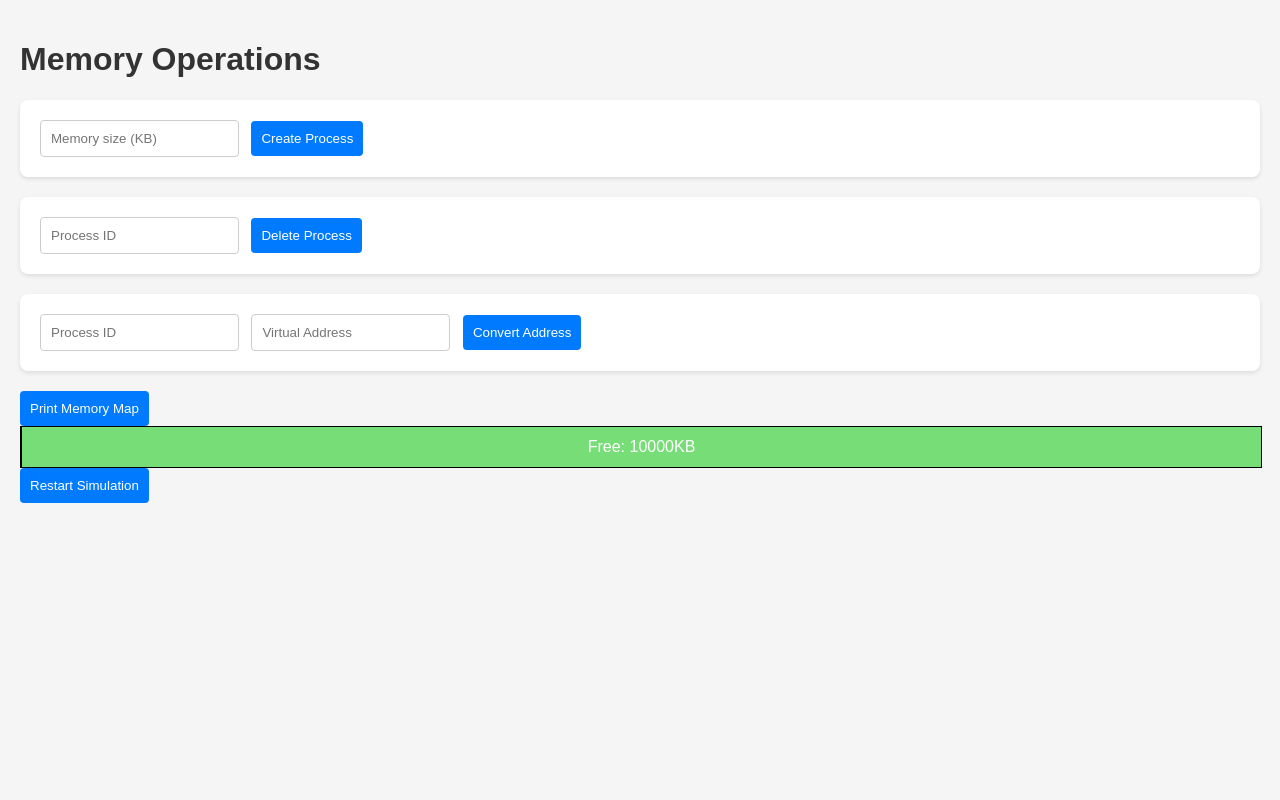
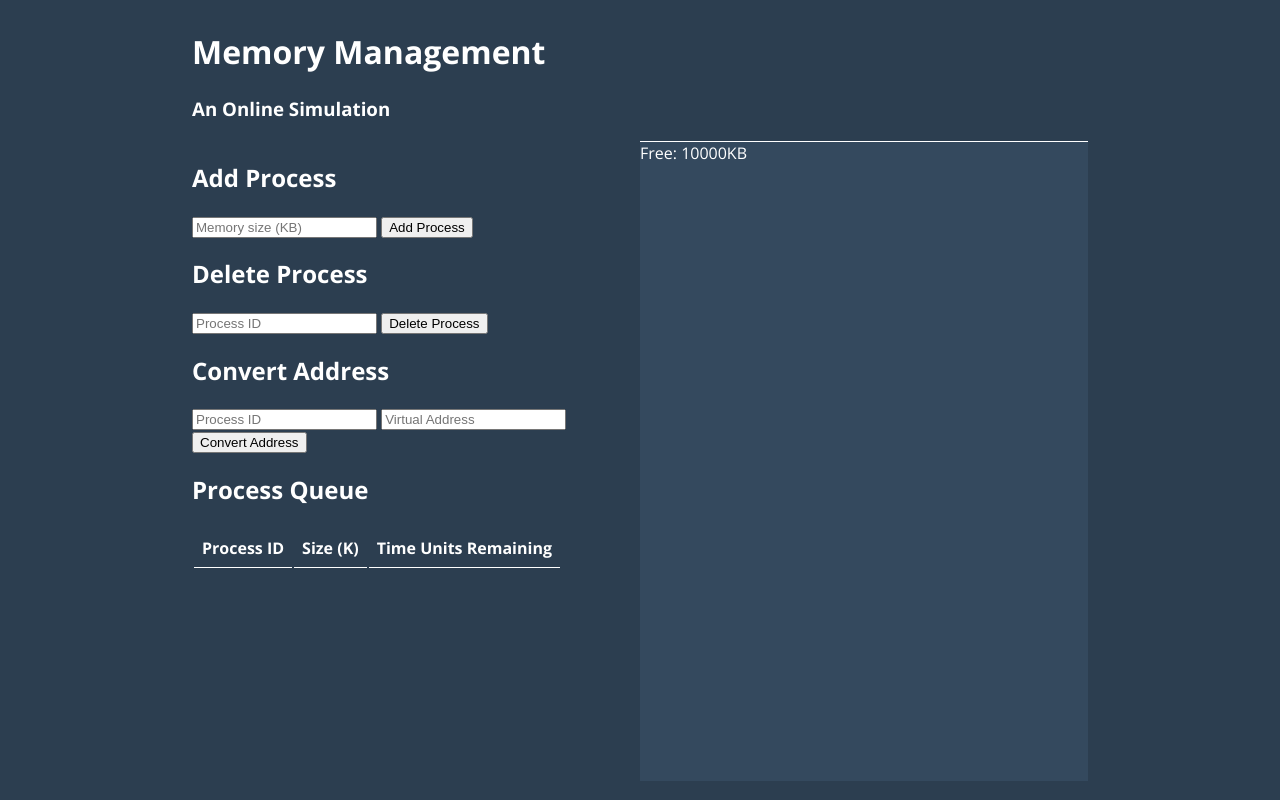
Before and after one commit to tweizy/memory-management, a Flask app: page /manage_memory in a window 1280 px wide. Run offline with Flask 3, Linux system fonts and the light colour scheme; lists and menus that the app fills with data are empty.

Commit message:
fixing bugs

```diff
--- /dev/null
+++ b/static/manage.css
@@ -0,0 +1,48 @@
+body {
+    font-family: 'Open Sans', sans-serif;
+    background-color: #2c3e50;
+    color: #FFFFFF;
+    padding: 0;
+    margin: 0;
+    font-size: 12pt;
+    line-height: 1.4;
+}
+
+#mainContainer {
+    width: 70%;
+    margin: 30px auto;
+}
+
+#leftContainer, #rightContainer {
+    width: 50%;
+    float: left;
+}
+
+#memoryContainer {
+    background-color: #34495e;
+    height: 80vh;
+    width: 100%;
+}
+
+#memory {
+    height: 100%;
+    display: flex;
+    flex-direction: column-reverse;
+}
+
+.memory-block {
+    width: 100%;
+    border-top: 1px solid #fff;
+}
+
+.operation-form input, .operation-form button {
+    width: 100%;
+    padding: 8px;
+    margin: 10px 0;
+}
+
+#processTable th, #processTable td {
+    padding: 8px;
+    text-align: left;
+    border-bottom: 1px solid #fff;
+}
--- a/static/script.js
+++ b/static/script.js
@@ -1,123 +1,107 @@
 document.addEventListener('DOMContentLoaded', function() {
-    const initForm = document.getElementById('initForm');
-    initForm.addEventListener('submit', function(event) {
-        event.preventDefault();
-        const formData = new FormData(this);
-        fetch('/', {
-            method: 'POST',
-            body: formData
-        })
-        .then(() => fetchMemoryBlocks()); // Update memory blocks after initialization
-    });
+    const createForm = document.getElementById('createForm');
+    const deleteForm = document.getElementById('deleteForm');
+    const convertForm = document.getElementById('convertForm');
 
-    function fetchMemoryBlocks() {
-    fetch('/memory_blocks')
-    .then(response => response.json())
-    .then(data => {
-        const memoryMap = document.getElementById('memoryMap');
-        memoryMap.innerHTML = ''; // Clear previous content
-        data.blocks.forEach(block => {
-            const blockDiv = document.createElement('div');
-            blockDiv.className = 'memory-block';
-            blockDiv.textContent = `${block.pid} : Base ${block.base} - Limit ${block.limit}`;
-            blockDiv.style.width = `${block.size}px`; // Example: Adjust width proportionally or set a constant value
-            blockDiv.style.backgroundColor = 'lightblue'; // Visual cue
-            blockDiv.style.margin = '5px'; // Spacing
-            memoryMap.appendChild(blockDiv);
+    if (createForm) {
+        createForm.addEventListener('submit', function(event) {
+            event.preventDefault();
+            submitOperationForm('create');
         });
-    });
-}
+    }
 
+    if (deleteForm) {
+        deleteForm.addEventListener('submit', function(event) {
+            event.preventDefault();
+            submitOperationForm('delete');
+        });
+    }
+
+    if (convertForm) {
+        convertForm.addEventListener('submit', function(event) {
+            event.preventDefault();
+            submitOperationForm('convert');
+        });
+    }
+
+    fetchMemoryMap();
 });
 
-document.addEventListener('DOMContentLoaded', function() {
-    fetchMemoryMap();  // Load initial memory visualization
-});
+function submitOperationForm(action) {
+    const form = document.getElementById(action + 'Form');
+    if (!form) {
+        console.error(action + 'Form not found');
+        return;
+    }
 
-function submitOperationForm(formId) {
-    const form = document.getElementById(formId);
     const formData = new FormData(form);
+    formData.append('action', action);  // Ensure this is necessary on your server-side handling.
+
     fetch('/operation', {
         method: 'POST',
         body: formData
     })
-    .then(response => response.json())
+    .then(response => {
+        if (!response.ok) {
+            throw new Error('Network response was not ok');
+        }
+        return response.json();
+    })
     .then(data => {
+        alert(data.message);
         if (data.success) {
-            alert(data.message || 'Operation successful');
-            fetchMemoryMap();  // Update visualization after operation
-        } else {
-            alert(data.message || 'Operation failed');
+            fetchMemoryMap();
         }
     })
-    .catch(error => alert('Error processing operation'));
+    .catch(error => {
+        console.error('Error processing operation:', error);
+        alert('Error processing operation: ' + error.message);
+    });
 }
+
 
 function fetchMemoryMap() {
     fetch('/memory_blocks')
     .then(response => response.json())
     .then(data => {
-        const visualization = document.getElementById('memoryVisualization');
-        visualization.innerHTML = '';  // Clear existing visualization
-        const totalMemory = data.blocks.reduce((acc, block) => acc + block.size, 0);
-        data.blocks.forEach(block => {
+        updateMemoryVisualization(data.blocks);
+        updateMemoryTable(data.blocks);
+    })
+    .catch(error => {
+        console.error('Error fetching memory map:', error);
+        alert('Error fetching memory map: ' + error.message);
+    });
+}
+
+function updateMemoryVisualization(blocks) {
+    const visualization = document.getElementById('memoryVisualization');
+    if (visualization) {
+        visualization.innerHTML = '';
+        blocks.forEach(block => {
             const blockDiv = document.createElement('div');
-            blockDiv.className = 'memory-block';
-            blockDiv.classList.add(block.pid ? 'allocated' : 'free');
-            const blockWidth = (block.size / totalMemory) * 100;
-            blockDiv.style.width = `${blockWidth}%`;  // Set width as a percentage of total memory
-            blockDiv.textContent = block.pid ? `PID ${block.pid}: ${block.size}KB` : `Free: ${block.size}KB`;
+            blockDiv.className = 'memory-block ' + (block.pid ? 'allocated' : 'free');
+            blockDiv.textContent = `${block.pid ? `PID ${block.pid}` : 'Free'}: ${block.size}KB`;
             visualization.appendChild(blockDiv);
         });
-    })
-    .catch(error => console.error('Error fetching memory map:', error));
+    }
 }
-function submitOperationForm(formId) {
-    const form = document.getElementById(formId);
-    const formData = new FormData(form);
-    fetch('/operation', {
-        method: 'POST',
-        body: formData
-    })
-    .then(response => response.json())
-    .then(data => {
-        if (formId === 'convertForm') {
-            const conversionResult = document.getElementById('conversionResult');
-            conversionResult.textContent = data.message;  // Display conversion result or error
-        }
-        if (data.success) {
-            alert(data.message);
-            fetchMemoryMap();  // Update memory visualization if necessary
-        } else {
-            alert(data.message);
-        }
-    })
-    .catch(error => alert('Error processing operation: ' + error));
+
+function updateMemoryTable(blocks) {
+    const table = document.getElementById('memoryMapTable');
+    if (table) {
+        table.innerHTML = '<tr><th>Process ID</th><th>Size (K)</th><th>Status</th></tr>';
+        blocks.forEach(block => {
+            const row = table.insertRow(-1);
+            row.insertCell(0).textContent = block.pid ? `PID ${block.pid}` : 'Free';
+            row.insertCell(1).textContent = `${block.size} KB`;
+            row.insertCell(2).textContent = block.pid ? 'Allocated' : 'Free';
+        });
+    }
 }
-function printMemoryMap() {
-    fetch('/fetch_memory_map')
-    .then(response => response.json())
-    .then(data => {
-        const tableContainer = document.getElementById('memoryMapTable');
-        tableContainer.innerHTML = '';  // Clear previous content
-        const table = document.createElement('table');
-        table.classList.add('memory-table');
-        const headerRow = table.insertRow();
-        const headers = ['Type', 'PID', 'Base', 'Limit', 'Size'];
-        headers.forEach(headerText => {
-            let headerCell = document.createElement('th');
-            headerCell.textContent = headerText;
-            headerRow.appendChild(headerCell);
-        });
 
-        data.memory_map.forEach(rowData => {
-            const row = table.insertRow();
-            headers.forEach(header => {
-                const cell = row.insertCell();
-                cell.textContent = rowData[header];
-            });
-        });
-        tableContainer.appendChild(table);
-    })
-    .catch(error => console.error('Error fetching memory map:', error));
+function displayConversionResult(data) {
+    const resultBox = document.getElementById('conversionResult');
+    if (resultBox) {
+        resultBox.textContent = data.message;
+    }
 }
--- a/templates/manage_memory.html
+++ b/templates/manage_memory.html
@@ -2,36 +2,51 @@
 <html lang="en">
 <head>
     <meta charset="UTF-8">
-    <title>Manage Memory</title>
-    <link rel="stylesheet" href="/static/style.css">
+    <title>Memory Management Simulation</title>
+    <link href='https://fonts.googleapis.com/css?family=Open+Sans:400,600,700' rel='stylesheet' type='text/css'>
+    <link href='/static/manage.css' rel='stylesheet' type='text/css'>
 </head>
 <body>
-    <h1>Memory Operations</h1>
-    <form id="createForm" action="/operation" method="post">
-        <input type="hidden" name="action" value="create">
-        <input type="number" name="size" placeholder="Memory size (KB)" required>
-        <button type="button" onclick="submitOperationForm('createForm')">Create Process</button>
-    </form>
-    <form id="deleteForm" action="/operation" method="post">
-    <input type="hidden" name="action" value="delete">
-    <input type="number" name="pid" placeholder="Process ID" required>
-    <button type="button" onclick="submitOperationForm('deleteForm')">Delete Process</button>
-</form>
+    <div id="mainContainer">
+        <div id="title">
+            <h1>Memory Management</h1>
+            <h3>An Online Simulation</h3>
+        </div>
 
-    <form id="convertForm" action="/operation" method="post">
-    <input type="hidden" name="action" value="convert">
-    <input type="number" name="pid" placeholder="Process ID" required>
-    <input type="number" name="virtual_address" placeholder="Virtual Address" required>
-    <button type="button" onclick="submitOperationForm('convertForm')">Convert Address</button>
-</form>
-<div id="conversionResult"></div>
+        <div id="leftContainer">
+            <h2>Add Process</h2>
+            <form id="createForm">
+                <input type="number" name="size" placeholder="Memory size (KB)" required>
+                <button type="submit">Add Process</button>
+            </form>
 
-<button onclick="printMemoryMap()">Print Memory Map</button>
-<div id="memoryMapTable"></div>
-<!-- Add this inside the <body> tag -->
-<div id="memoryVisualization" style="width: 100%;"></div>
-    <div id="memoryMap"></div>
-    <button onclick="window.location='/'">Restart Simulation</button>
+            <h2>Delete Process</h2>
+            <form id="deleteForm">
+                <input type="number" name="pid" placeholder="Process ID" required>
+                <button type="submit">Delete Process</button>
+            </form>
+
+            <h2>Convert Address</h2>
+            <form id="convertForm">
+                <input type="number" name="pid" placeholder="Process ID" required>
+                <input type="number" name="virtual_address" placeholder="Virtual Address" required>
+                <button type="submit">Convert Address</button>
+            </form>
+
+            <h2>Process Queue</h2>
+            <table id="processTable">
+                <tr>
+                    <th>Process ID</th>
+                    <th>Size (K)</th>
+                    <th>Time Units Remaining</th>
+                </tr>
+            </table>
+        </div>
+
+        <div id="rightContainer">
+            <div id="memoryVisualization" style="height: 80vh; background-color: #34495e;"></div>
+        </div>
+    </div>
     <script src="/static/script.js"></script>
 </body>
 </html>
```
Also changed, not shown: routes.py (line endings or trailing spaces).
